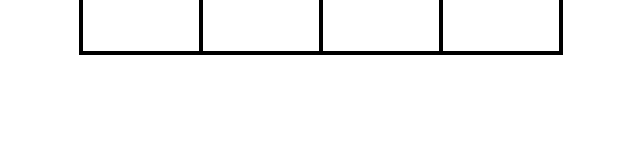
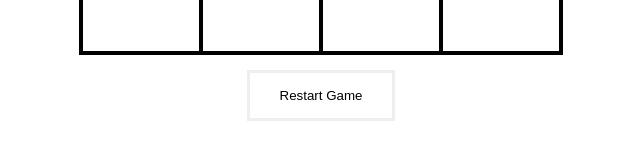
Before and after one commit to eece/find-numbers, an Angular app: page / in a window 1280 px wide. Shown: the part 538-698 px from the top of the page, without its empty margins (319-959 px from the left). Built offline with nearby package versions, Linux system fonts and the light colour scheme.

Commit message:
result screen added

```diff
--- a/src/app/app.component.html
+++ b/src/app/app.component.html
@@ -9,6 +9,7 @@
   <link href="https://fonts.googleapis.com/css2?family=Shadows+Into+Light&display=swap" rel="stylesheet">
 </head>
 <body>
+  <div class="puzzle" *ngIf="!this.finished">
     <div class="status">
       <div class="score">Score:{{score}}</div>
       <div class="score">Guess:{{guess}}</div>
@@ -18,5 +19,13 @@
         <div class="inner" *ngIf="box['visible']" id="{{box['id']}}">{{box['label']}}</div>
       </div>
     </div>
+  </div>
+  <div class="result" *ngIf="this.finished">
+    <h1>Congratulations!</h1>
+    <h2>You found all numbers with {{guess}} guesses.</h2>
+  </div>
+  <div class="controls">
+    <button (click)="restartPuzzle()">Restart Game</button>
+  </div>
 </body>
 </html>
--- a/src/app/app.component.scss
+++ b/src/app/app.component.scss
@@ -37,3 +37,13 @@ body {
     }
   }
 }
+button {
+  background: transparent;
+  border: 3px solid #eee;
+  padding: 15px 30px;
+  margin: 15px auto;
+  display: table;
+}
+.result {
+  text-align: center;
+}
--- a/src/app/app.component.ts
+++ b/src/app/app.component.ts
@@ -11,10 +11,9 @@ export class AppComponent implements OnInit {
   public openedBoxes:Array<Box> = new Array();
   public score:number = 0;
   public guess:number = 0;
+  public finished:boolean;
   ngOnInit() {
-    this.generateBoxes('');
-    this.generateBoxes('-2');
-    this.boxes = this.Shuffle(this.boxes);
+   this.loadPuzzle();
   }
 
   public showBox(index:number) {
@@ -26,7 +25,6 @@ export class AppComponent implements OnInit {
           this.checkOpenedBoxes();
         }
       } else { // 2 opened items
-        console.log(this.openedBoxes);
         this.closeOpenedNonFoundBoxes();
         this.addToOpened(index);
       }
@@ -45,6 +43,9 @@ export class AppComponent implements OnInit {
         item.found = true;
       })
       this.score++;
+      if(this.score == this.boxes.length / 2) {
+        this.finished = true;
+      }
     }
   }
 
@@ -67,4 +68,15 @@ export class AppComponent implements OnInit {
       this.boxes.push({id:i+id, label:i.toString(), visible:false, found:false});
     }
   }
+
+  public loadPuzzle() {
+    this.boxes = [];
+    this.generateBoxes('');
+    this.generateBoxes('-2');
+    this.boxes = this.Shuffle(this.boxes);
+  }
+
+  public restartPuzzle() {
+    this.loadPuzzle();
+  }
 }
```
Lines whose indentation alone changed are shown as unchanged.
